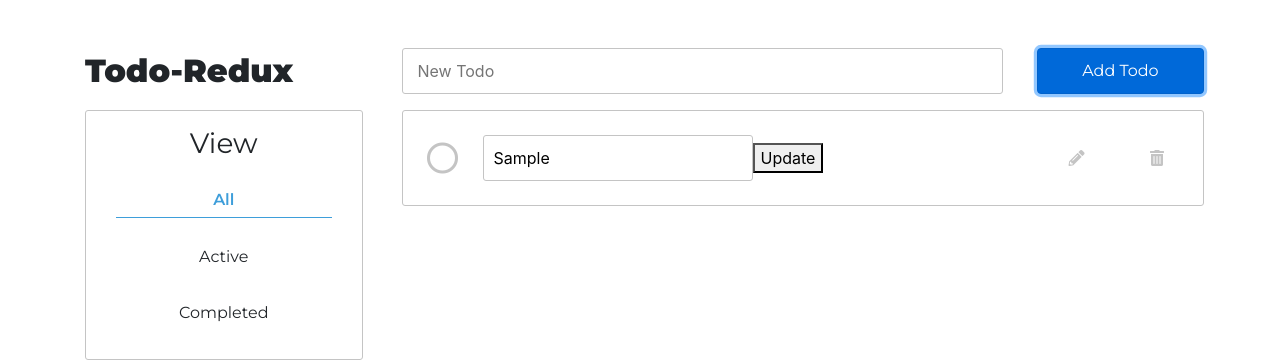
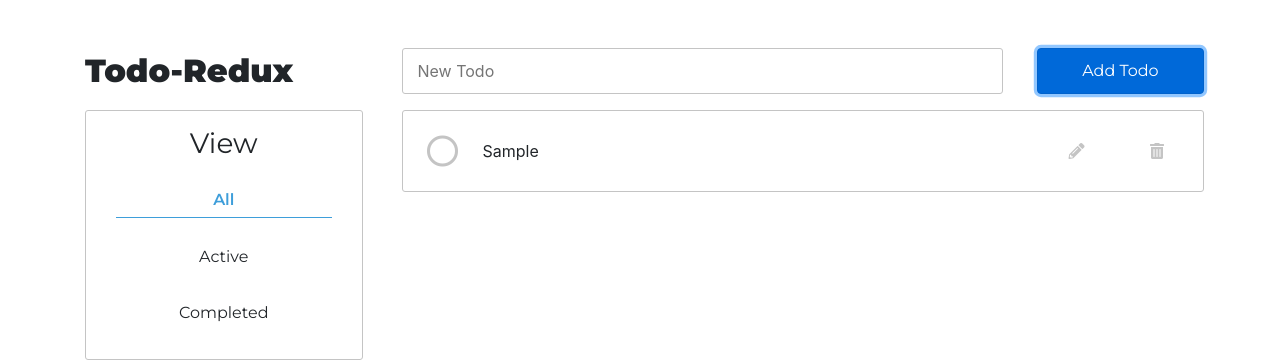
Before and after one commit to cherie-pavicoTsukayama/redux-todo-list, a React (Create React App) app: page / in a window 1280 px wide. Both pictures are taken after typing "Sample" into the empty fields and a click on the button "Add Todo". Shown: the top 360 px of the page. Built offline with nearby package versions, Linux system fonts and the light colour scheme.

Commit message:
when you click on the edit button it will toggle the edit text area to appear

```diff
--- a/src/components/Todo.jsx
+++ b/src/components/Todo.jsx
@@ -2,8 +2,10 @@ import React from 'react';
 import EditTodo from './EditTodo'
 // import PropTypes from 'prop-types'
 
-const Todo = ({onClick, completed, text, deleteTodo, toggleEditMode}) => {
+const Todo = ({onClick, completed, text, deleteTodo, toggleEditMode, editMode}) => {
   const icon = !completed ? 'far fa-circle light-grey pointer' : 'fas fa-check-circle green pointer'
+  const textBody = !editMode ? text  : <EditTodo text={text} />
+
   return(
       <li
         className="thin-grey-border ml-4 col-12 p-4 mb-3 "
@@ -19,7 +21,8 @@ const Todo = ({onClick, completed, text, deleteTodo, toggleEditMode}) => {
               textDecoration: completed ? 'line-through' : 'none'
             }}
           >
-            <EditTodo text={text}/>
+            {textBody}
+            {/* <EditTodo text={text}/> */}
             {/* {text} */}
           </span>
         </div>
```
